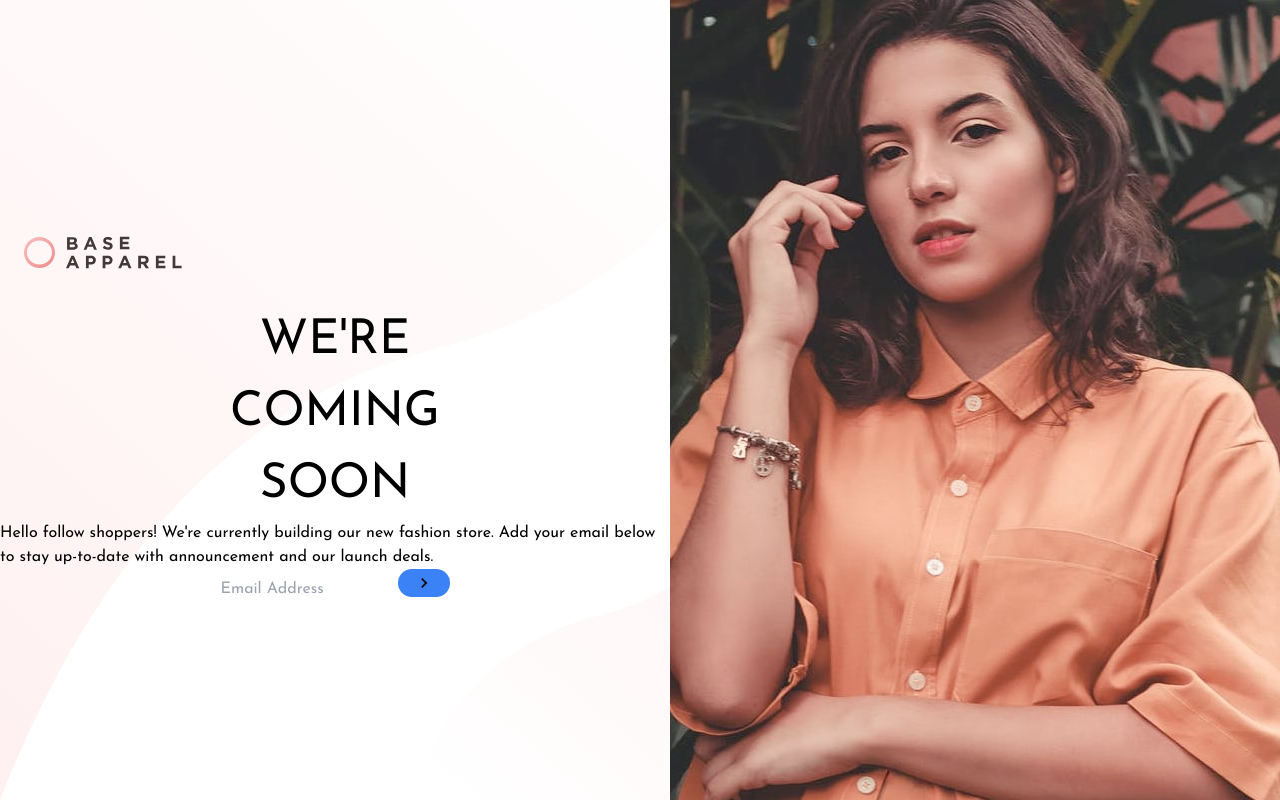
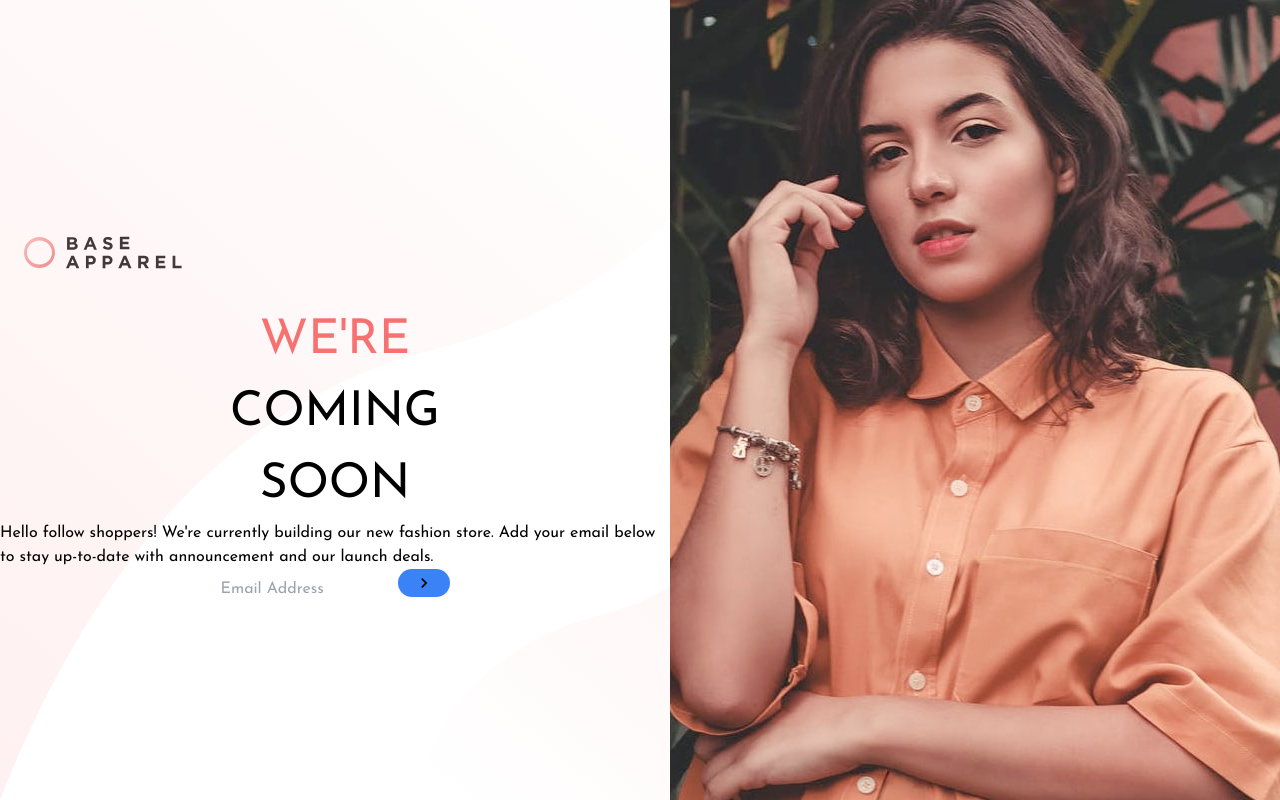
Before and after one commit to elvisowusu/Base-Apparel-Coming-Soon-, a React (Vite) app: page / in a window 1280 px wide. Built offline with nearby package versions, Linux system fonts and the light colour scheme.

Commit message:
more styles

```diff
--- a/src/App.jsx
+++ b/src/App.jsx
@@ -33,7 +33,7 @@ function App() {
 
         <div className=" flex flex-col justify-center items-center">
           <h1 className="flex flex-col text-center text-[3rem] ">
-          <span className="">WE'RE</span>
+          <span className=" text-red-400 ">WE'RE</span>
           COMING <br />
           SOON
           </h1>
```
